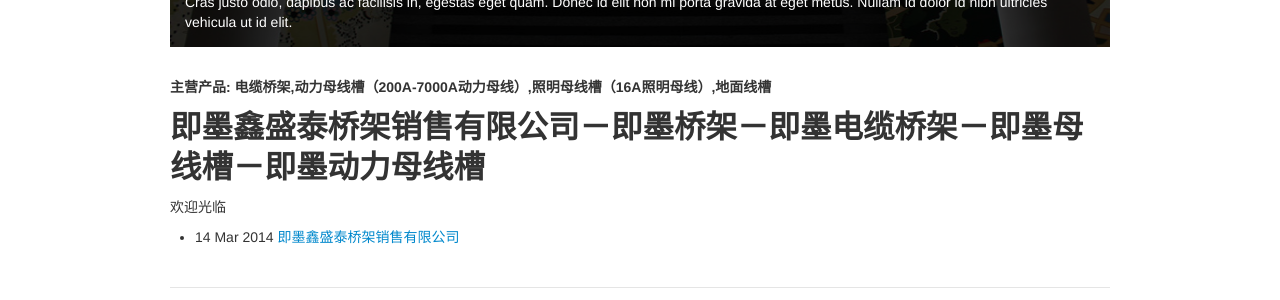
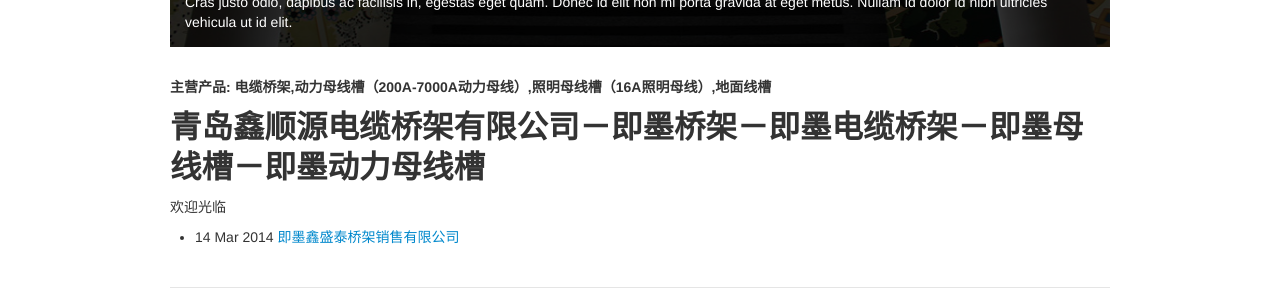
Before and after one commit to xinshengtai/xinshengtai_demo, a Jekyll site: the page built from index.html, in a window 1280 px wide and 900 px high, scrolled down 651 px. Shown: the part 462-762 px from the top of the window. Built offline with Jekyll 4.4.1, drawn with Linux system fonts in a browser that asks for light colours.

Commit message:
Update index.html

```diff
--- a/index.html
+++ b/index.html
@@ -1,6 +1,6 @@
 ---
 layout: default
-title: 即墨鑫盛泰桥架销售有限公司－即墨桥架－即墨电缆桥架－即墨母线槽－即墨动力母线槽
+title: 青岛鑫顺源电缆桥架有限公司－即墨桥架－即墨电缆桥架－即墨母线槽－即墨动力母线槽
 ---
 <h2>{{ page.title }}</h2>
 <p>欢迎光临</p>
```
